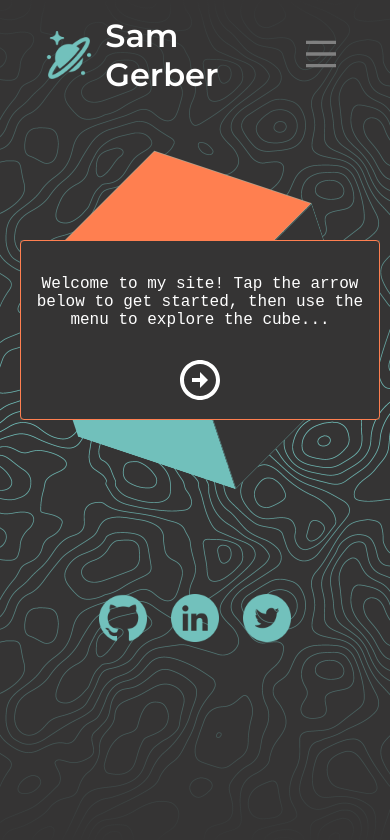
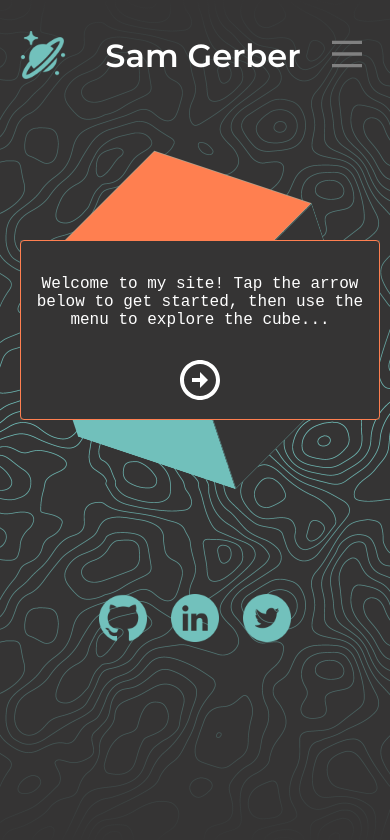
Before and after one commit to sgerpdx/pop-signpost, a Next.js app: page / in a window 390 px wide. Shown: the top 840 px of the page. Built offline with nearby package versions, Linux system fonts and the light colour scheme; a web font is replaced by a local one.

Commit message:
header width reverted based on mobile preview

```diff
--- a/styles/Header.module.css
+++ b/styles/Header.module.css
@@ -5,9 +5,9 @@
   flex-direction: row;
   justify-content: flex-start;
   align-items: center;
-  width: 60px;
+  width: 64px;
   height: 80px;
-  margin-left: 24px;
+  margin-left: 32px;
 }
 
 .logoImageArea {
@@ -21,7 +21,7 @@
   display: flex;
   justify-content: center;
   align-items: center;
-  width: 45vw;
+  width: 308px;
 }
 
 .headlineTextArea {
@@ -46,7 +46,7 @@
   align-items: flex-end;
   width: 64px;
   height: 80px;
-  margin-right: 24px;
+  margin-right: 32px;
   z-index: 1;
 }
 
```
